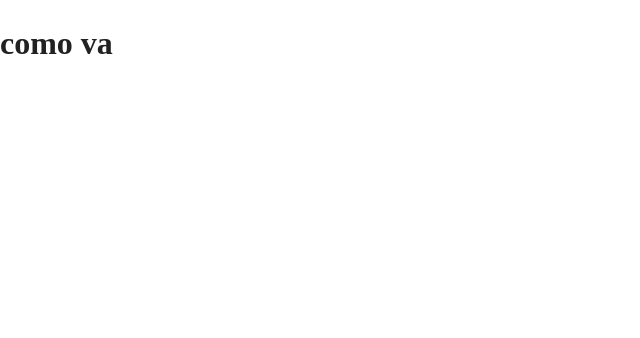
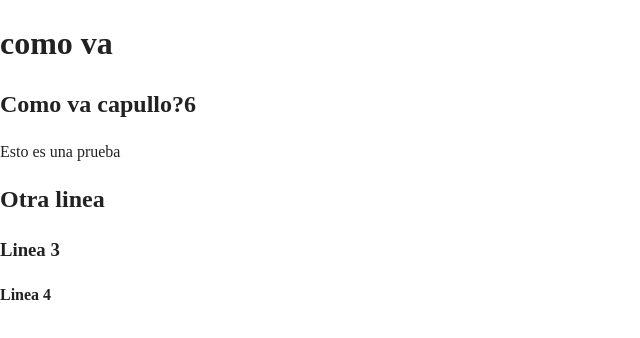
Before and after one commit to scientificandtechnologicalnews-hash/Juego_Adivina, a website: page index.html in a window 1280 px wide. Shown: the whole page, without its empty margins (0-640 px from the left). Drawn offline with Linux system fonts and the light colour scheme.

```diff
--- a/index.html
+++ b/index.html
@@ -63,5 +63,10 @@
   <body>
     <!-- Add your site or application content here -->
     <h1>como va</h1>
+    <h2>Como va capullo?6</h2>
+    <p>Esto es una prueba</p>
+    <h2>Otra linea</h2>
+    <h3>Linea 3</h3>
+    <h4>Linea 4</h4>
   </body>
 </html>
```
Also changed, not shown: index3.html (deleted, +0 -5 lines).
